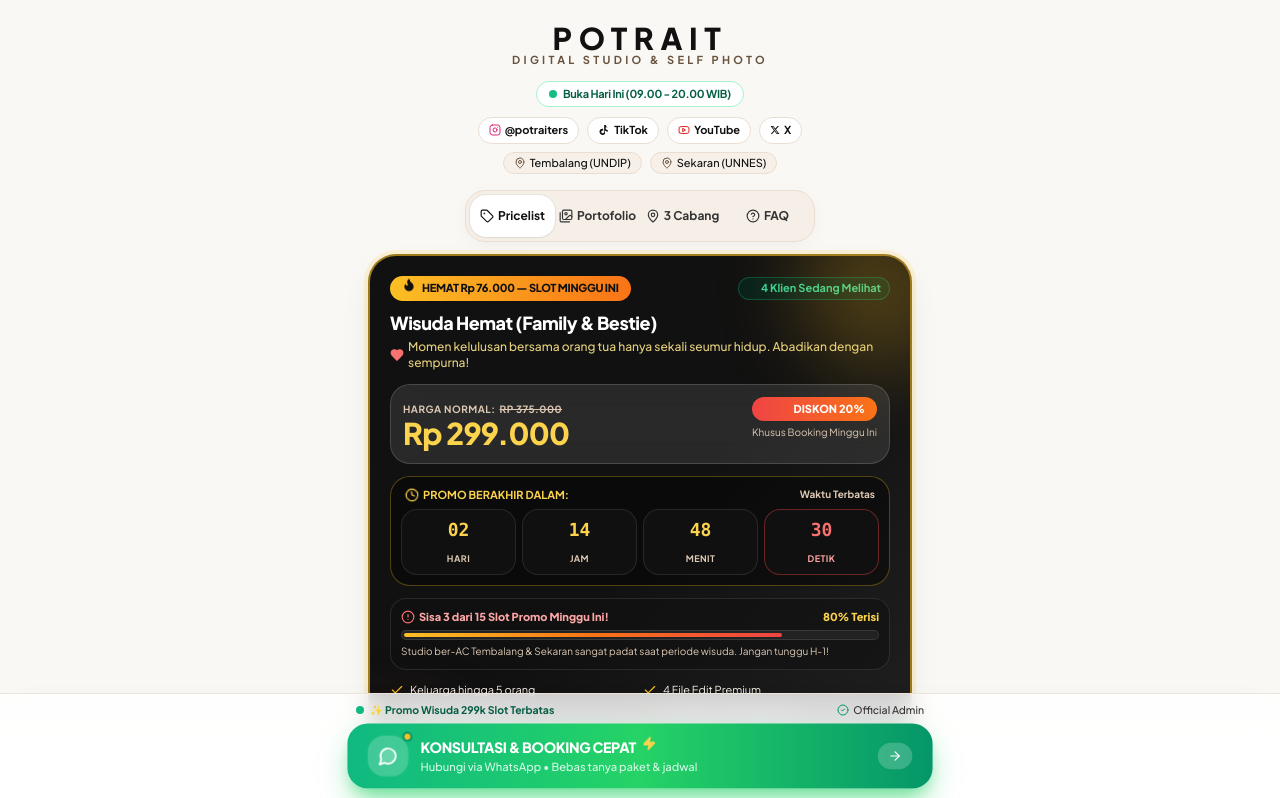
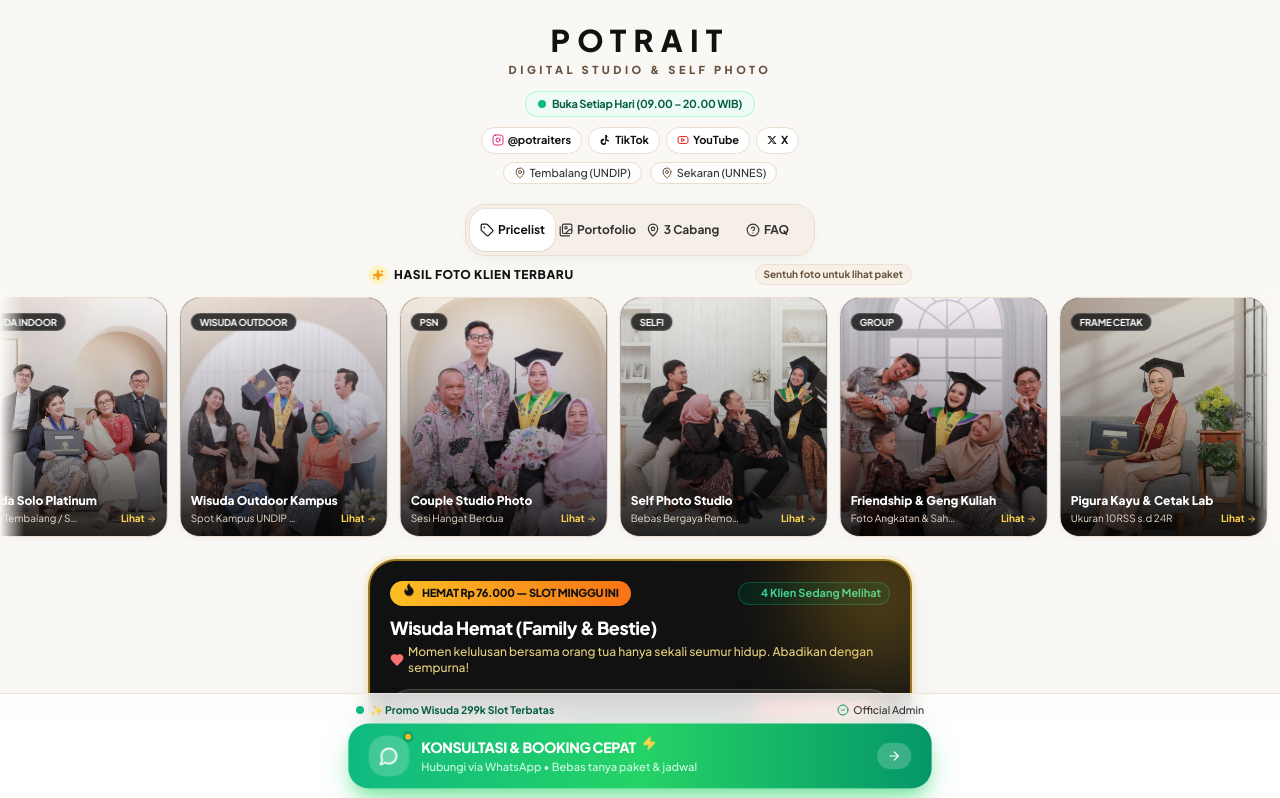
Before and after one commit to iprat30/infopotrait, a React (Vite) app: page / in a window 1280 px wide. Shown: the top 798 px of the page. Built offline with nearby package versions, Linux system fonts and the light colour scheme; the HTML template or start-up script is replaced by a standard one.

Commit message:
feat: add infinite portfolio ticker slider and polish header layout

```diff
--- a/src/App.jsx
+++ b/src/App.jsx
@@ -1,6 +1,7 @@
 import React, { useState } from 'react';
 import Header from './components/Header';
 import NavigationSwitcher from './components/NavigationSwitcher';
+import PortfolioTicker from './components/PortfolioTicker';
 import CompactPromo from './components/CompactPromo';
 import CategoryTabs from './components/CategoryTabs';
 import PackageCard from './components/PackageCard';
@@ -34,6 +35,16 @@
       {/* VIEW 1: PRICELIST (KARTU & KATEGORI TANPA FOTO, SIMPLE & TERLIHAT SEMUANYA) */}
       {activeTab === 'packages' && (
         <div className="flex-1 flex flex-col">
+          {/* Continuous Auto-Running Portfolio Ticker (Hooking visual portfolio right below header, above promo) */}
+          <PortfolioTicker
+            onSelectCategory={(catId) => {
+              if (catId && PACKAGES_DATA[catId]) {
+                setSelectedCategory(catId);
+                setShowAddOns(false);
+              }
+            }}
+          />
+
           {/* Compact Promo Banner */}
           <CompactPromo />
 
--- a/src/components/Header.jsx
+++ b/src/components/Header.jsx
@@ -21,29 +21,32 @@
 
 export default function Header() {
   return (
-    <header className="pt-4 pb-2 px-4 max-w-xl mx-auto text-center">
-      {/* Brand Typography Wordmark (Replacing image logo with attractive editorial font) */}
+    <header className="pt-5 pb-3 px-4 max-w-xl mx-auto text-center" aria-label="Potrait Studio Header">
+      {/* Brand Typography Wordmark */}
       <div className="flex flex-col items-center justify-center">
-        <div className="inline-block py-1">
-          <span className="font-black text-2xl md:text-3xl tracking-[0.22em] text-charcoal uppercase block">
+        <div className="relative inline-block py-0.5">
+          <h1 className="font-black text-2xl sm:text-3xl tracking-[0.24em] text-charcoal uppercase block leading-none">
             POTRAIT
-          </span>
-          <span className="text-[10px] md:text-[11px] font-bold tracking-[0.3em] uppercase text-warm-800 -mt-1 block">
+          </h1>
+          <p className="text-[10px] sm:text-[11px] font-extrabold tracking-[0.32em] uppercase text-warm-800 mt-1">
             Digital Studio & Self Photo
-          </span>
+          </p>
         </div>
 
         {/* Live Status Badge */}
-        <div className="flex items-center gap-1.5 mt-2 bg-white px-3 py-1 rounded-full border border-emerald-200 shadow-xs">
-          <span className="size-2 rounded-full bg-emerald-500 animate-pulse" aria-hidden="true"></span>
+        <div className="inline-flex items-center gap-1.5 mt-2.5 bg-emerald-50/80 px-3 py-1 rounded-full border border-emerald-200/80 shadow-xs">
+          <span className="relative flex size-2">
+            <span className="animate-ping absolute inline-flex h-full w-full rounded-full bg-emerald-400 opacity-75"></span>
+            <span className="relative inline-flex rounded-full size-2 bg-emerald-500"></span>
+          </span>
           <span className="text-[11px] font-bold text-emerald-800 tracking-tight">
-            Buka Hari Ini (09.00 - 20.00 WIB)
+            Buka Setiap Hari (09.00 – 20.00 WIB)
           </span>
         </div>
       </div>
 
       {/* Social Media Links Bar (@potraiters) */}
-      <div className="flex items-center justify-center gap-2 mt-2.5 flex-wrap">
+      <div className="flex items-center justify-center gap-1.5 mt-2.5 flex-wrap">
         <a
           href="https://instagram.com/potraiters"
           target="_blank"
@@ -89,13 +92,13 @@
         </a>
       </div>
 
-      {/* Campus Location Pills */}
-      <div className="flex items-center justify-center gap-2 mt-2 text-[11px] text-charcoal font-medium">
-        <span className="inline-flex items-center gap-1 bg-warm-100/80 px-2.5 py-0.5 rounded-full border border-warm-200">
+      {/* Campus Location Indicators */}
+      <div className="flex items-center justify-center gap-2 mt-2 text-[11px] text-charcoal-700 font-medium">
+        <span className="inline-flex items-center gap-1 bg-white/80 px-2.5 py-0.5 rounded-full border border-warm-200 shadow-2xs">
           <MapPin className="size-3 text-warm-800 shrink-0" aria-hidden="true" />
           <span>Tembalang (UNDIP)</span>
         </span>
-        <span className="inline-flex items-center gap-1 bg-warm-100/80 px-2.5 py-0.5 rounded-full border border-warm-200">
+        <span className="inline-flex items-center gap-1 bg-white/80 px-2.5 py-0.5 rounded-full border border-warm-200 shadow-2xs">
           <MapPin className="size-3 text-warm-800 shrink-0" aria-hidden="true" />
           <span>Sekaran (UNNES)</span>
         </span>
--- /dev/null
+++ b/src/components/PortfolioTicker.jsx
@@ -0,0 +1,77 @@
+import React from 'react';
+import { Sparkles, ArrowRight } from 'lucide-react';
+import { PORTFOLIO_ITEMS } from '../data/packagesData';
+
+export default function PortfolioTicker({ onSelectCategory }) {
+  // Duplicate array for seamless infinite marquee loop
+  const tickerItems = [...PORTFOLIO_ITEMS, ...PORTFOLIO_ITEMS];
+
+  return (
+    <section className="w-full overflow-hidden py-1 mb-1.5" aria-label="Galeri Portofolio Unggulan">
+      {/* Mini Title & Hook */}
+      <div className="max-w-xl mx-auto px-4 mb-2 flex items-center justify-between">
+        <div className="flex items-center gap-1.5">
+          <span className="inline-flex items-center justify-center size-5 rounded-full bg-amber-100 text-amber-800">
+            <Sparkles className="size-3 fill-amber-500 text-amber-500" aria-hidden="true" />
+          </span>
+          <span className="text-xs font-black uppercase tracking-wider text-charcoal">
+            Hasil Foto Klien Terbaru
+          </span>
+        </div>
+        <span className="text-[10px] font-bold text-warm-800 bg-warm-100/90 px-2 py-0.5 rounded-full border border-warm-200/80">
+          Sentuh foto untuk lihat paket
+        </span>
+      </div>
+
+      {/* Infinite Running Marquee Track */}
+      <div className="relative w-full overflow-hidden">
+        {/* Soft edge blur masks for aesthetic finish */}
+        <div className="absolute left-0 inset-y-0 w-6 bg-gradient-to-r from-warm-50 to-transparent z-10 pointer-events-none" />
+        <div className="absolute right-0 inset-y-0 w-6 bg-gradient-to-l from-warm-50 to-transparent z-10 pointer-events-none" />
+
+        <div className="animate-marquee flex gap-3 py-1 cursor-grab active:cursor-grabbing">
+          {tickerItems.map((item, index) => (
+            <button
+              type="button"
+              key={`${item.id}-${index}`}
+              onClick={() => onSelectCategory && onSelectCategory(item.category)}
+              className="group relative shrink-0 w-44 sm:w-52 h-60 rounded-2xl overflow-hidden bg-charcoal border border-warm-200 shadow-soft tap-bounce transition-all hover:shadow-elevated hover:border-warm-500 text-left focus:outline-none focus:ring-2 focus:ring-warm-500"
+            >
+              {/* Photo Image */}
+              <img
+                src={item.image}
+                alt={item.title}
+                loading="lazy"
+                className="w-full h-full object-cover object-center group-hover:scale-105 transition-transform duration-500 ease-out"
+              />
+
+              {/* Gradient Overlay for Readability */}
+              <div className="absolute inset-0 bg-gradient-to-t from-black/85 via-black/25 to-transparent" />
+
+              {/* Category Pill Tag */}
+              <div className="absolute top-2.5 left-2.5">
+                <span className="bg-charcoal/80 backdrop-blur-md text-white text-[9.5px] font-bold px-2 py-0.5 rounded-full border border-white/20 shadow-xs uppercase tracking-tight">
+                  {item.category.replace('-', ' ')}
+                </span>
+              </div>
+
+              {/* Bottom Caption & Hook */}
+              <div className="absolute bottom-2.5 left-2.5 right-2.5 text-white">
+                <h3 className="text-xs font-black line-clamp-1 group-hover:text-amber-300 transition-colors">
+                  {item.title}
+                </h3>
+                <div className="flex items-center justify-between text-[10px] text-warm-200 mt-0.5">
+                  <span className="truncate max-w-[110px]">{item.location}</span>
+                  <span className="inline-flex items-center gap-0.5 font-bold text-amber-300 group-hover:translate-x-0.5 transition-transform">
+                    <span>Lihat</span>
+                    <ArrowRight className="size-2.5" />
+                  </span>
+                </div>
+              </div>
+            </button>
+          ))}
+        </div>
+      </div>
+    </section>
+  );
+}
--- a/src/index.css
+++ b/src/index.css
@@ -69,3 +69,23 @@
 .animate-cta-pulse {
   animation: gentle-pulse 2.2s ease-in-out infinite;
 }
+
+/* Infinite Marquee Ticker for dynamic portfolio slide */
+@keyframes marquee-scroll {
+  0% {
+    transform: translateX(0%);
+  }
+  100% {
+    transform: translateX(-50%);
+  }
+}
+
+.animate-marquee {
+  display: flex;
+  width: max-content;
+  animation: marquee-scroll 24s linear infinite;
+}
+
+.animate-marquee:hover {
+  animation-play-state: paused;
+}
```
